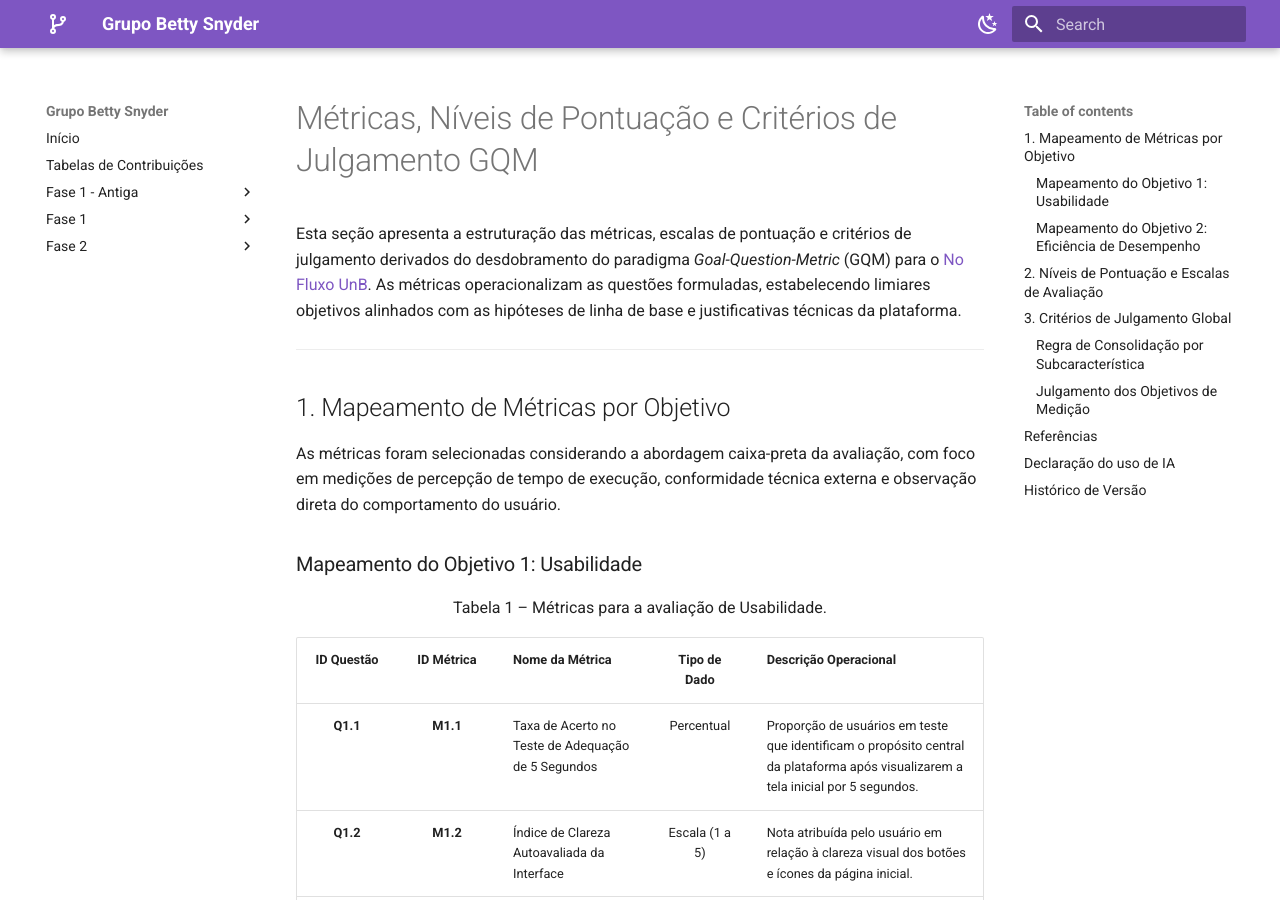
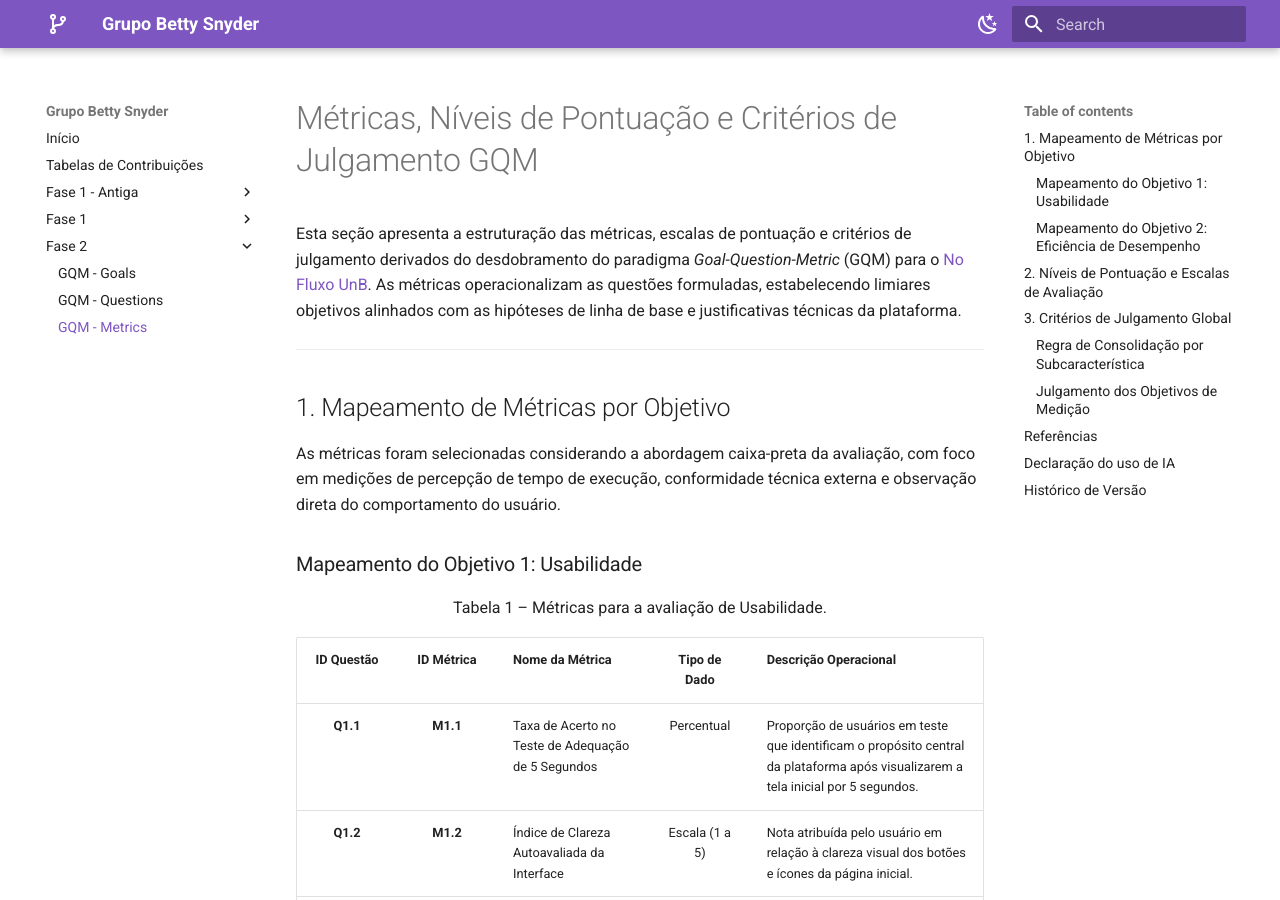
Before and after one commit to Ana-Luiza-SC/2026-1_T01_BETTY_SNYDER, an MkDocs documentation site: the page built from docs/fase_2/gqm_metricas.md, in a window 1280 px wide and 900 px high. Built offline with MkDocs 1.6.1 and Material for MkDocs 9.7.7, drawn with Linux system fonts in a browser that asks for light colours.

Commit message:
Add GQM - Metrics section to documentation

```diff
--- a/mkdocs.yml
+++ b/mkdocs.yml
@@ -48,6 +48,7 @@ nav:
   - Fase 2:
     - GQM - Goals: fase_2/gqm_objetivo.md
     - GQM - Questions: fase_2/gqm_questoes.md
+    - GQM - Metrics: fase_2/gqm_metricas.md
 
 
 markdown_extensions:
```
